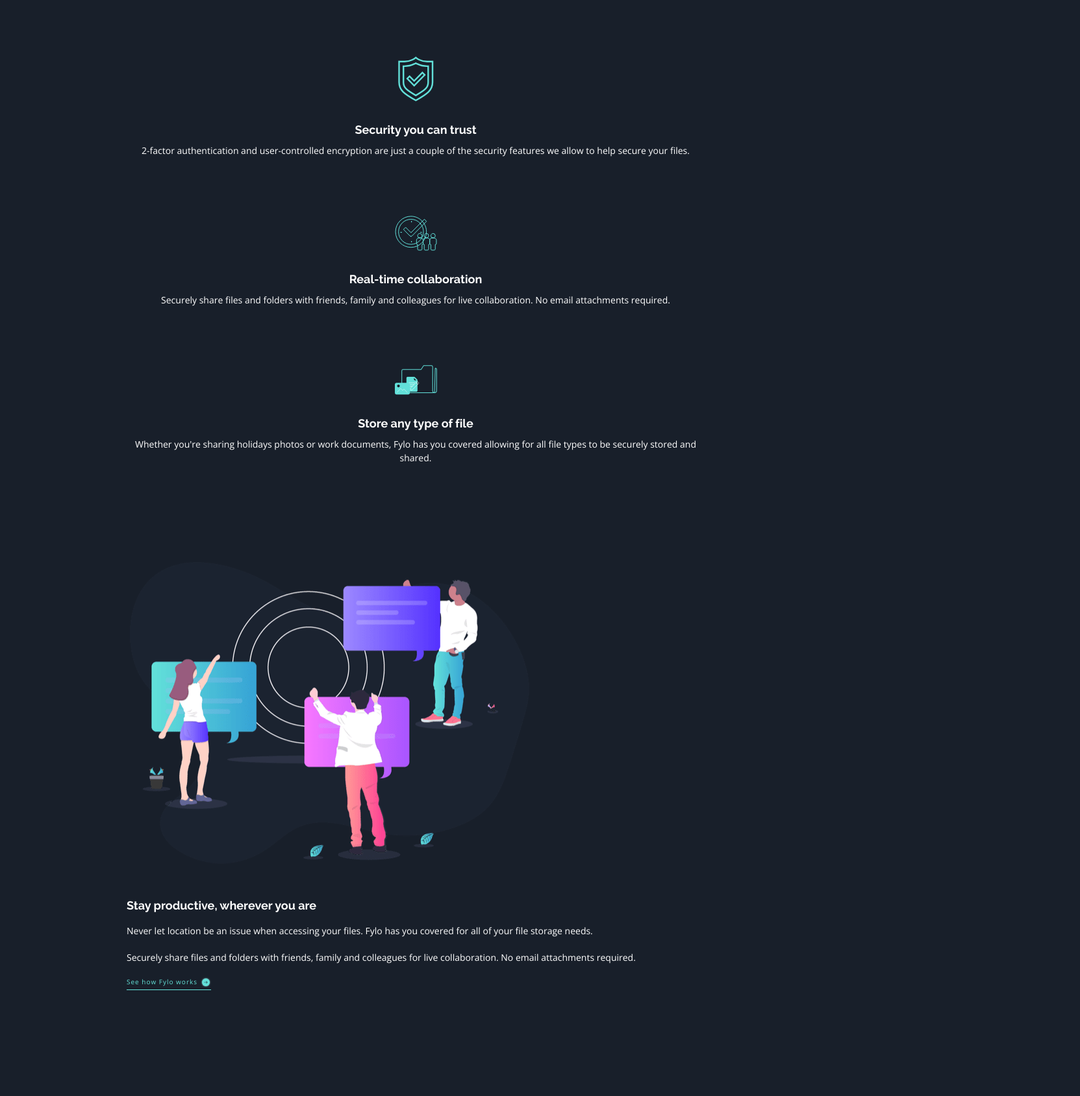
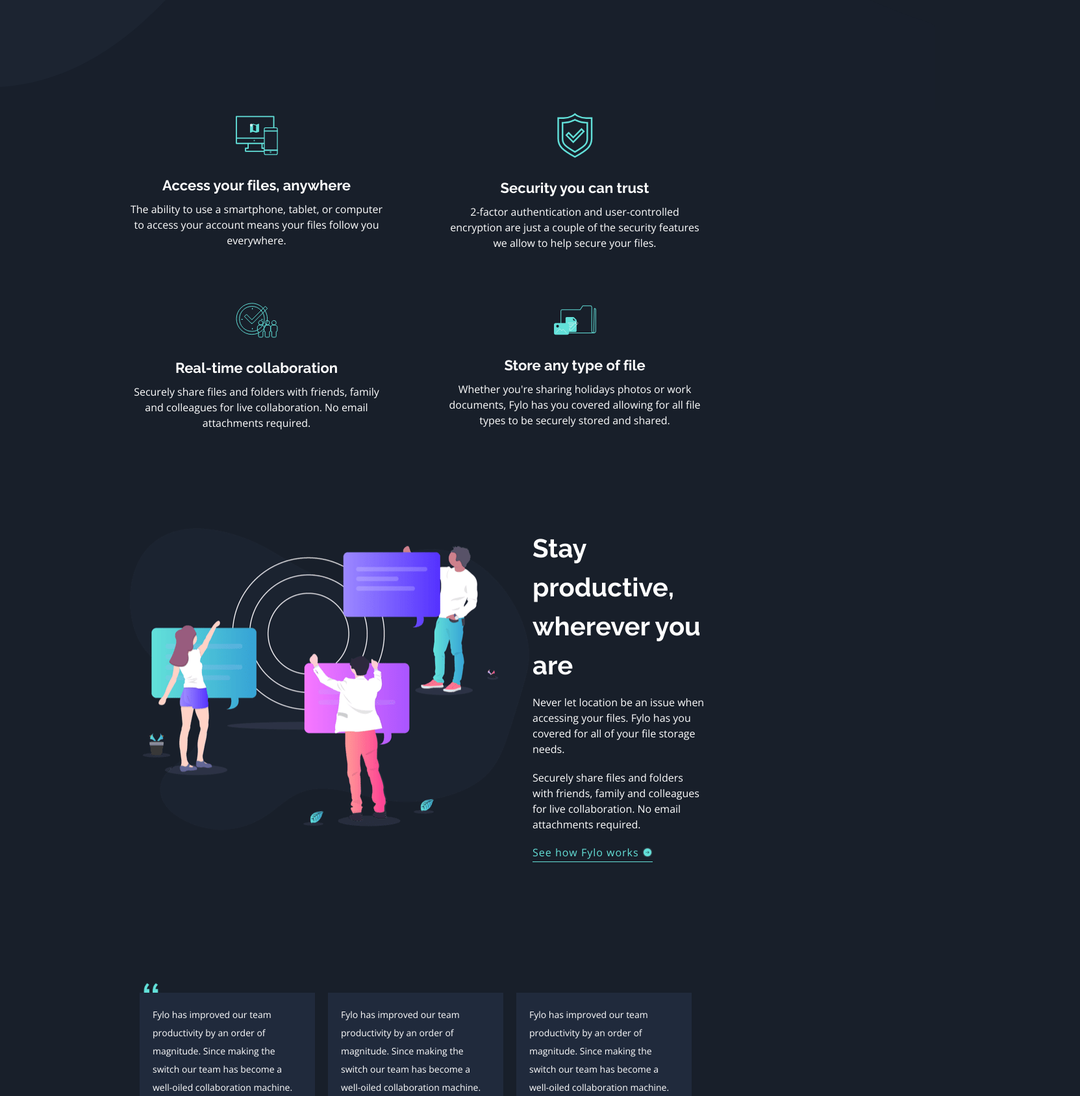
Before and after one commit to kens-visuals/fylo-dark-theme-landing-page, a website: page index.html in a window 1280 px wide. Shown: the part 1113-2800 px from the top of the page at 65% size, 1663 px wide, since content can reach past the window. Drawn offline with nearby package versions, Linux system fonts and the light colour scheme.

Commit message:
add tablet layout

```diff
--- a/index.html
+++ b/index.html
@@ -274,6 +274,7 @@
           </form>
         </div>
 
+        <div class="footer__wrapper">
           <img src="./images/logo.svg" alt="Fylo" class="footer__logo" />
 
           <ul class="footer__info-list">
@@ -389,6 +390,7 @@
             >.
           </p>
         </div>
+      </div>
     </footer>
   </body>
 </html>
--- a/styles/scss/base/_typography.scss
+++ b/styles/scss/base/_typography.scss
@@ -1,33 +1,49 @@
 @use '../abstracts/index.scss' as *;
 
 .heading {
+  max-width: 70rem;
+  font-size: clamp(2.5rem, 4vw, 4rem);
   font-family: $font-secondary;
+  font-weight: 700;
+  line-height: 1.5;
   text-align: center;
-  line-height: 1.5;
-  margin-bottom: 1.5rem;
-  font-weight: 700;
+  margin: 0 auto 1.5rem auto;
+
+  @media (min-width: 810px) {
+    margin: 0 auto 3rem auto;
+  }
 
   &--secondary {
-    font-size: 1.8rem;
+    max-width: 50rem;
+    font-size: clamp(1.8rem, 6vw, 4rem);
+    margin: 0 0 1.5rem 0;
   }
 
   &--tertiary {
-    font-size: 1.8rem;
+    font-size: clamp(1.8rem, 4vw, 2.2rem);
     margin-bottom: 0.8rem;
   }
 }
 
 .text {
-  font-size: 1.4rem;
+  max-width: 70rem;
+  font-size: clamp(1.4rem, 4vw, 2rem);
+  font-weight: 400;
+  line-height: 1.5;
   text-align: center;
-  line-height: 1.5;
+  margin: 0 auto;
   padding: 0 2rem;
-  font-weight: 400;
+
+  @media (min-width: 810px) {
+    padding: 0 4rem;
+  }
 
   &--secondary {
   }
 
   &--tertiary {
+    font-size: clamp(1.4rem, 4vw, 1.6rem);
+    max-width: 55rem;
     padding: 0 1rem;
   }
 }
--- a/styles/scss/layout/_description.scss
+++ b/styles/scss/layout/_description.scss
@@ -4,9 +4,14 @@
   padding: 0 0.5rem;
   margin-bottom: 20rem;
 
+  @media (min-width: 1140px) {
+    display: flex;
+    align-items: center;
+  }
+
   &__img {
     padding: 0 0.5rem;
-    margin-bottom: 5rem;
+    margin: 0 auto 5rem auto;
   }
 
   &__wrapper {
@@ -17,10 +22,11 @@
   }
 
   &__text {
-    font-size: 1.4rem;
+    max-width: 50rem;
+    font-size: clamp(1.4rem, 4vw, 1.6rem);
     text-align: left;
     padding: 0;
-    margin-bottom: 2rem;
+    margin: 0 0 2rem 0;
   }
 
   &__link {
@@ -28,13 +34,14 @@
     &:visited {
       width: max-content;
       color: $color-cyan;
-      font-size: 1rem;
+      font-size: clamp(1rem, 4vw, 1.6rem);
       letter-spacing: 0.1rem;
       text-decoration: none;
       border-bottom: 0.1rem solid $color-cyan;
       padding-bottom: 0.3rem;
       position: relative;
       display: flex;
+      align-items: center;
       gap: 0.5rem;
     }
   }
--- a/styles/scss/layout/_details.scss
+++ b/styles/scss/layout/_details.scss
@@ -3,8 +3,19 @@
 .details {
   margin: 13rem 0 15rem 0;
 
+  @media (min-width: 810px) {
+    margin: 0 0 15rem 0;
+    display: grid;
+    grid-template-columns: repeat(2, 1fr);
+    gap: 8rem;
+  }
+
   & > *:not(:last-child) {
     margin-bottom: 9rem;
+
+    @media (min-width: 810px) {
+      margin-bottom: 0;
+    }
   }
 }
 
--- a/styles/scss/layout/_footer.scss
+++ b/styles/scss/layout/_footer.scss
@@ -6,6 +6,7 @@
 
   &__access {
     width: inherit;
+    max-width: 90rem;
     background-color: $color-primary--dark;
     border-radius: 1rem;
     padding: 4rem 3rem;
@@ -13,18 +14,35 @@
     top: -15rem;
   }
 
+  &__wrapper {
+    padding: 27rem 0 1rem 1rem;
+
+    @media (min-width: 1140px) {
+      display: grid;
+      grid-template-columns: 40rem repeat(2, 1fr);
+      grid-template-rows: auto 1fr auto;
+      align-items: start;
+      gap: 4rem 15rem;
+    }
+  }
+
   &__text {
     padding: 0;
   }
 
   &__logo {
-    padding: 27rem 0 1rem 1rem;
   }
 
   &__info {
     &-list {
       padding: 0 1rem;
       margin: 3rem 0 8rem 0;
+
+      @media (min-width: 810px) {
+        display: grid;
+        grid-template-columns: 1fr 30rem;
+        grid-template-rows: repeat(2, auto);
+      }
     }
 
     &-item {
@@ -48,6 +66,10 @@
       &--place {
         font-size: 1.6rem;
 
+        @media (min-width: 810px) {
+          grid-row: 1 / -1;
+        }
+
         &::before {
           content: url('./../../images/icon-location.svg');
         }
@@ -60,6 +82,10 @@
       }
 
       &--email {
+        @media (min-width: 810px) {
+          grid-column: 2 / -1;
+        }
+
         &::before {
           content: url('./../../images/icon-email.svg');
         }
@@ -70,15 +96,30 @@
   &__nav {
     &-list {
       padding: 0 1rem;
+
+      @media (min-width: 810px) {
+        display: grid;
+        display: grid;
+        grid-template-columns: 20rem 10rem;
+        grid-template-rows: repeat(3, 4rem);
+      }
     }
 
     &-item {
       &:not(:last-child) {
         margin-bottom: 1.5rem;
+
+        @media (min-width: 810px) {
+          margin-bottom: 0;
+        }
       }
 
       &:nth-of-type(4) {
         margin-bottom: 5rem;
+
+        @media (min-width: 810px) {
+          margin-bottom: 0;
+        }
       }
     }
 
--- a/styles/scss/layout/_header.scss
+++ b/styles/scss/layout/_header.scss
@@ -2,14 +2,22 @@
 
 .intro {
   background-color: $color-primary--dark;
-  padding: 2.2rem 0 0 0;
+  padding-top: 2.2rem;
   position: relative;
 
+  @media (min-width: 810px) {
+    padding: 6.2rem 0 20rem 0;
+  }
+
   &__img {
-    margin: 5rem 0 3rem 0;
+    margin: 5rem auto 3rem auto;
     padding: 0 1.5rem;
     z-index: 1;
     position: relative;
+
+    @media (min-width: 810px) {
+      margin: 10rem auto 3rem auto;
+    }
   }
 
   &__wrapper {
@@ -31,10 +39,20 @@
     position: absolute;
     bottom: 0;
 
+    @media (min-width: 810px) {
+      height: 1rem;
+    }
+
     &::before {
       content: url('../../../images/bg-curvy-mobile.svg');
+      width: 100%;
       position: absolute;
       bottom: 20rem;
+
+      @media (min-width: 810px) {
+        content: url('../../../images/bg-curvy-desktop.svg');
+        bottom: 0;
+      }
     }
   }
 }
--- a/styles/scss/layout/_navigation.scss
+++ b/styles/scss/layout/_navigation.scss
@@ -10,6 +10,10 @@
 
   &__logo {
     width: 8rem;
+
+    @media (min-width: 810px) {
+      width: 15rem;
+    }
   }
 
   &__list {
@@ -18,6 +22,10 @@
     align-items: center;
     justify-content: center;
     gap: 2rem;
+
+    @media (min-width: 810px) {
+      gap: 6rem;
+    }
   }
 
   &__item {
@@ -27,7 +35,7 @@
     &:link,
     &:visited {
       color: $color-secondary--light;
-      font-size: 1.1rem;
+      font-size: clamp(1.1rem, 4vw, 1.6rem);
       font-weight: lighter;
       font-family: $font-secondary;
       text-decoration: none;
--- a/styles/scss/layout/_testimonials.scss
+++ b/styles/scss/layout/_testimonials.scss
@@ -6,6 +6,10 @@
   display: flex;
   flex-direction: column;
   gap: 2rem;
+
+  @media (min-width: 810px) {
+    flex-direction: row;
+  }
 }
 
 .testimonial {
@@ -26,9 +30,10 @@
   }
 
   &__text {
-    font-size: 1rem;
+    font-size: clamp(1rem, 4vw, 1.4rem);
     text-align: left;
     line-height: 2;
+    margin: 0;
     padding: 0;
   }
 
```
Also changed, not shown: styles/css/style.css, 1 other file. Lines whose indentation alone changed are shown as unchanged.
